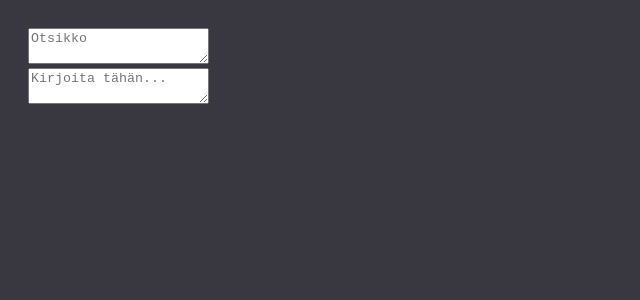
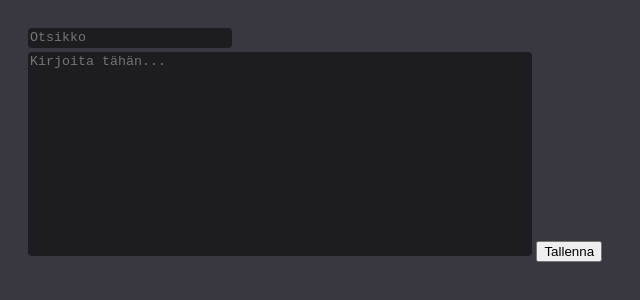
Before and after one commit to Nizzeus/symmetrical-carnival, a plain HTML site: page index.html in a window 1280 px wide. Shown: the whole page, without its empty margins (0-640 px from the left). Drawn offline with Linux system fonts and the light colour scheme.

Commit message:
Paransin index ja styles tiedostoja

```diff
--- a/index.html
+++ b/index.html
@@ -11,12 +11,15 @@
 
     </header>
     <main>
-        <form id="surveyForm">
-            <textarea id="otsikko" placeholder="Otsikko" required></textarea>
-        </form>
-        <form id="surveyForm">
-            <textarea id="teksti" placeholder="Kirjoita tähän..." required></textarea>
-        </form>
+        <section id="muistiinpano" class="section">
+            <form id="form">
+                <textarea id="otsikko" name="otsikko" placeholder="Otsikko" required></textarea>
+            </form>
+            <form method="post" id="form" action="/notes">
+                <textarea id="teksti" name="teksti" placeholder="Kirjoita tähän..." required></textarea>
+                <button type="submit">Tallenna</button>
+            </form>
+        </section>
     </main>
 </body>
 </html>
--- a/style.css
+++ b/style.css
@@ -10,10 +10,23 @@ main
     padding: 20px;
 }
 
-.section
+textarea
 {
-    background: #1D1D21;
-    color: #3C3B45;
-    border-radius: 6px;
-    border-style: solid;
+    background-color: #1D1D21;
+    color: white;
+    border: none;
+    border-radius: 4px;
+    resize: none;
 }
+
+#otsikko
+{
+    width: 200px;
+    height: 16px;
+}
+
+#teksti
+{
+    width: 500px;
+    height: 200px;
+}
```
Also changed, not shown: script.js (+12 -0 lines).
